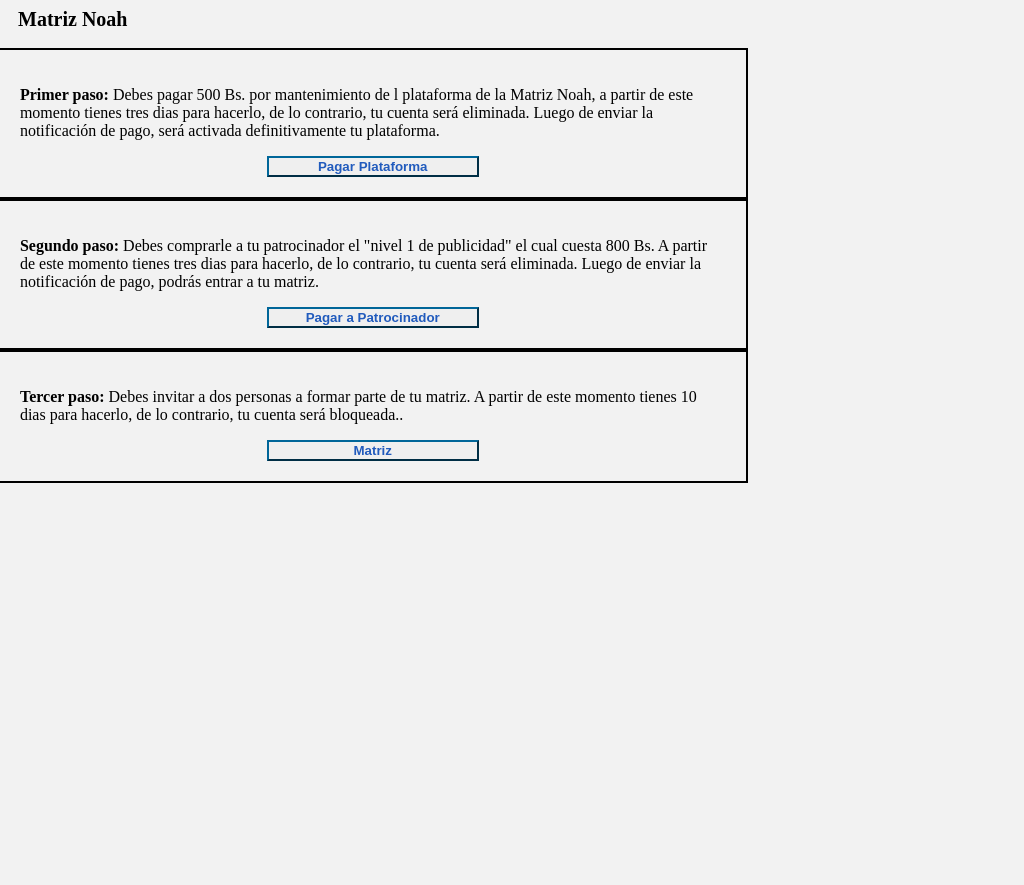
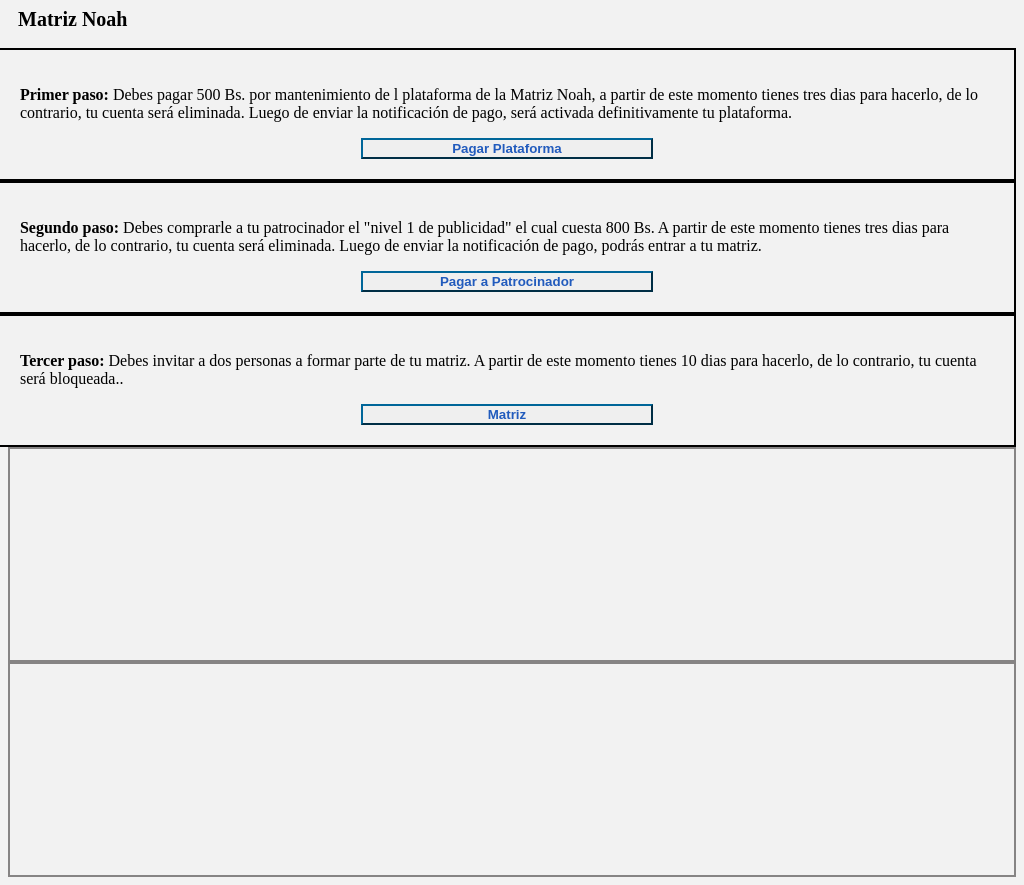
Before and after one commit to gendi23/noah, a PHP site: page /admin/template/tHome.php in a window 1024 px wide. Before the commit the page ends 483 px from the top, so only its background shows below. Run offline with PHP 8.4, Linux system fonts and the light colour scheme.

Commit message:
se corrigen los errores vistos por el cliente parte 2

```diff
--- a/admin/template/tHome.php
+++ b/admin/template/tHome.php
@@ -2,24 +2,31 @@
 <link rel="stylesheet" href="/middelend/css/popup.css"/>
 
 <div class="row"><h2 class="title-matriz">Matriz Noah</h2></div>
-<div class="row notification-pago">
+<div class="col-md-9 padding-none" id="tuto-matriz">
+    <div class="col-md-12 notification-pago">
         <p class="text-justify">
             <strong>Primer paso:</strong> Debes pagar 500 Bs. por mantenimiento de l plataforma de la Matriz Noah, a partir de este momento tienes tres dias para hacerlo, de lo contrario, tu cuenta será eliminada. Luego de enviar la notificación de pago, será activada definitivamente tu plataforma.
         </p>
         <button class="button-admin" id="plataforma"><strong>Pagar Plataforma</strong></button>
     </div>
-<div class="row notification-pago">
+    <div class="col-md-12 margin-nonwe notification-pago">
         <p class="text-justify">
             <strong>Segundo paso:</strong> Debes comprarle a tu patrocinador el "nivel 1 de publicidad" el cual cuesta 800 Bs. A partir de este momento tienes tres dias para hacerlo, de lo contrario, tu cuenta será eliminada. Luego de enviar la notificación de pago, podrás entrar a tu matriz.
         </p>
         <button class="button-admin disabled" id="patrocinador"><strong>Pagar a Patrocinador</strong></button>
     </div>
-<div class="row notification-pago">
+    <div class="col-md-12 notification-pago">
         <p class="text-justify">
             <strong>Tercer paso:</strong> Debes invitar a dos personas a formar parte de tu matriz. A partir de este momento tienes 10 dias para hacerlo, de lo contrario, tu cuenta será bloqueada..
         </p>
         <button class="button-admin" id="matriz"><strong>Matriz</strong></button>
     </div>
+</div>
+<div  class="col-md-3 padding-none"">
+    <div class="col-md-12 box-publicidad"></div>
+    <div class="col-md-12  box-publicidad"></div>
+</div>
+
 <script>
     $(document).ready(function(){
 
--- a/front/css/matriz.css
+++ b/front/css/matriz.css
@@ -2,10 +2,10 @@ body{
     background-color: #f2f2f2;
 }
 .notification-pago{
-    margin-left: -1%;
+
     padding: 20px;
     border: solid 2px;
-    width: 70%;
+    /*width: 70%;*/
 }
 .title-matriz{
     margin-left: 1%;
@@ -17,3 +17,12 @@ body{
     border-color: #006699 !important;
     color: #215bbd !important;
 }
+.box-publicidad{
+    border: solid 2px #868484;
+    height: 211px;
+    margin:0 !important;
+
+    }
+#tuto-matriz{
+    margin-left: -1% !important;
+}
--- a/view/tIndex.php
+++ b/view/tIndex.php
@@ -14,7 +14,7 @@
     <div class="col-md-6">
         <article class="quienes-somos"">
             <h2>QUIENES SOMOS</h2>
-            <div class="line" style="width: 15%; margin-top: 30px; margin-bottom: 30px;"></div>
+            <div class="line line-quienes" style=""></div>
             <p class="text-justify">
                 Representamos una empresa de publicidad y mercadeo que ha dado el mejor de los esfuerzos Humanos y Profesionales para publicitar marcas y empresas de servicio, logrando resultdos satisfactorios a favor de nuestros clientes, al aumentar sus ventas, además de darse a conocer en el mercado Nacional e Internacional.
             </p>
```
Also changed, not shown: admin/template/tTest.php (deleted, +0 -17 lines), middelend/css/style.css (+28 -3 lines). Lines whose indentation alone changed are shown as unchanged.
